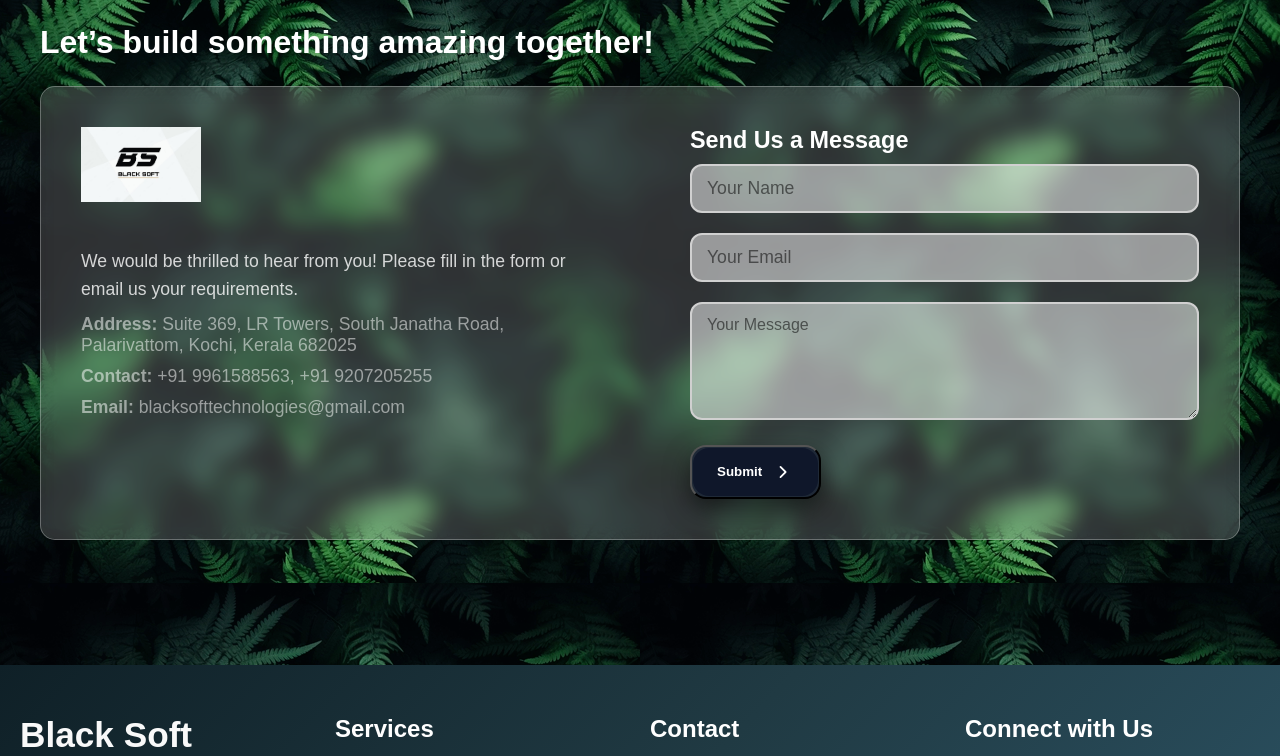
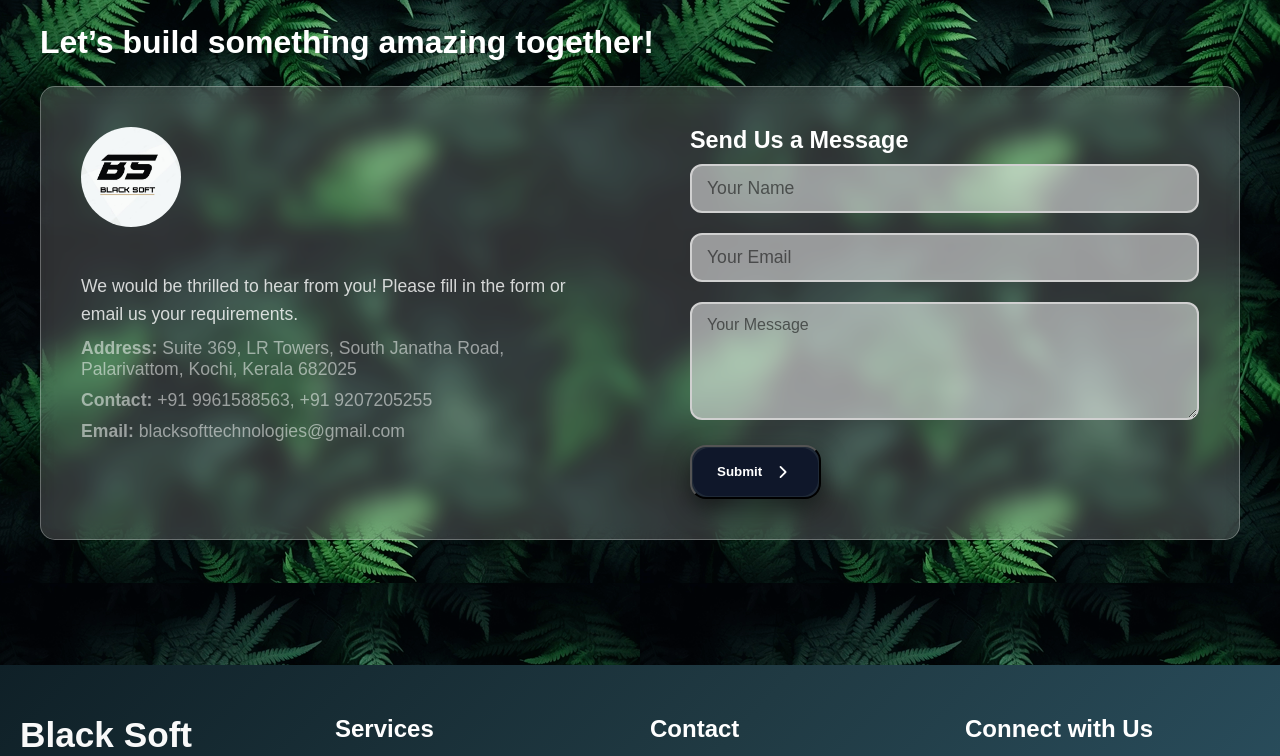
Before and after one commit to Nived-Manoj/Black-Soft-Technologies, a React (Create React App) app: page / in a window 1280 px wide. Shown: the part 4440-5196 px from the top of the page. Built offline with nearby package versions, Linux system fonts and the light colour scheme.

Commit message:
twitter icon

```diff
--- a/src/contact/Contact.css
+++ b/src/contact/Contact.css
@@ -94,6 +94,13 @@
 .left_section {
     flex: 1;
     padding-right: 40px;
+}
+
+.left_section img {
+    width: 100px;
+    height: 100px;
+    object-fit: cover;
+    border-radius: 50%;
 }
 
 .heading {
--- a/src/footer/Footer.js
+++ b/src/footer/Footer.js
@@ -1,7 +1,7 @@
 import React from 'react';
 import { FaEnvelope, FaPhoneAlt, FaFacebook, FaInstagram, FaTwitter, FaWhatsapp,  } from 'react-icons/fa';
 import './Footer.css';
-import { FaLocationDot, } from 'react-icons/fa6';
+import { FaLocationDot, FaXTwitter } from 'react-icons/fa6';
 
 function Footer() {
   return (
@@ -63,7 +63,7 @@ function Footer() {
           <div className="social-icons">
             <a href="https://facebook.com" target="_blank" rel="noopener noreferrer"><FaFacebook /></a>
             <a href="https://instagram.com" target="_blank" rel="noopener noreferrer"><FaInstagram /></a>
-            <a href="https://twitter.com" target="_blank" rel="noopener noreferrer"><FaTwitter /></a>
+            <a href="https://twitter.com" target="_blank" rel="noopener noreferrer"><FaXTwitter /></a>
           </div>
         </div>
       </div>
```
